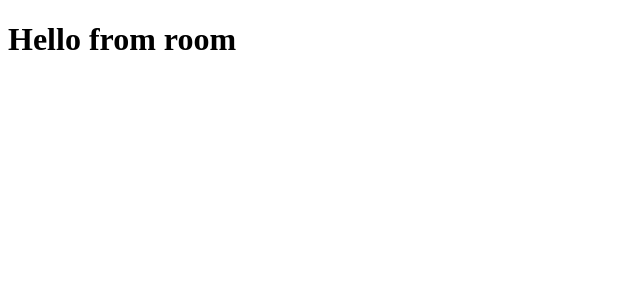
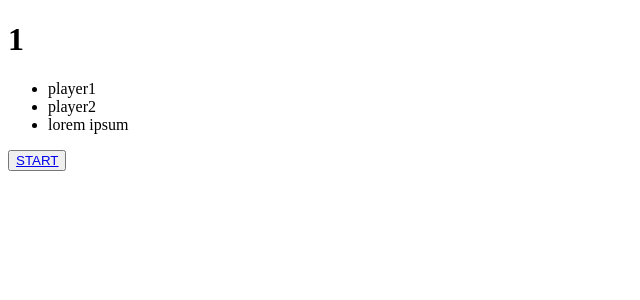
Before and after one commit to macrespo42/red-tetris, a React (Vite) app in the folder client/: page /lobby/1/1 in a window 1280 px wide. Shown: the top 300 px of the page, without its empty margins (0-640 px from the left). Built offline with nearby package versions, Linux system fonts and the light colour scheme.

Commit message:
feat: Base jsx setup

```diff
--- a/client/src/components/Home.jsx
+++ b/client/src/components/Home.jsx
@@ -7,8 +7,8 @@ const Home = () => {
         <h1 className="main-title">RED-TETRIS</h1>
       </header>
       <section className="home-section">
-        <input type="text" name="room-name" value="" placeholder="room" />
-        <input type="text" name="player-name" value="" placeholder="pseudo" />
+        <input type="text" name="room-name" placeholder="room" />
+        <input type="text" name="player-name" placeholder="pseudo" />
         <Button text="CREATE ROOM" to="/" />
         <Button text="JOIN GAME" to="/" />
       </section>
--- a/client/src/components/Room.jsx
+++ b/client/src/components/Room.jsx
@@ -1,5 +1,24 @@
+import { useParams } from "react-router";
+import Button from "./Button";
+
 const Room = () => {
-  return <h1>Hello from room</h1>;
+  const { room } = useParams();
+  const players = ["player1", "player2", "lorem ipsum"];
+  return (
+    <div className="room-page">
+      <header>
+        <h1 className="main-title">{room}</h1>
+      </header>
+      <section className="player-list">
+        <ul>
+          {players.map((player) => (
+            <li key={player}>{player}</li>
+          ))}
+        </ul>
+      </section>
+      <Button text="START" to="/" />
+    </div>
+  );
 };
 
 export default Room;
```
